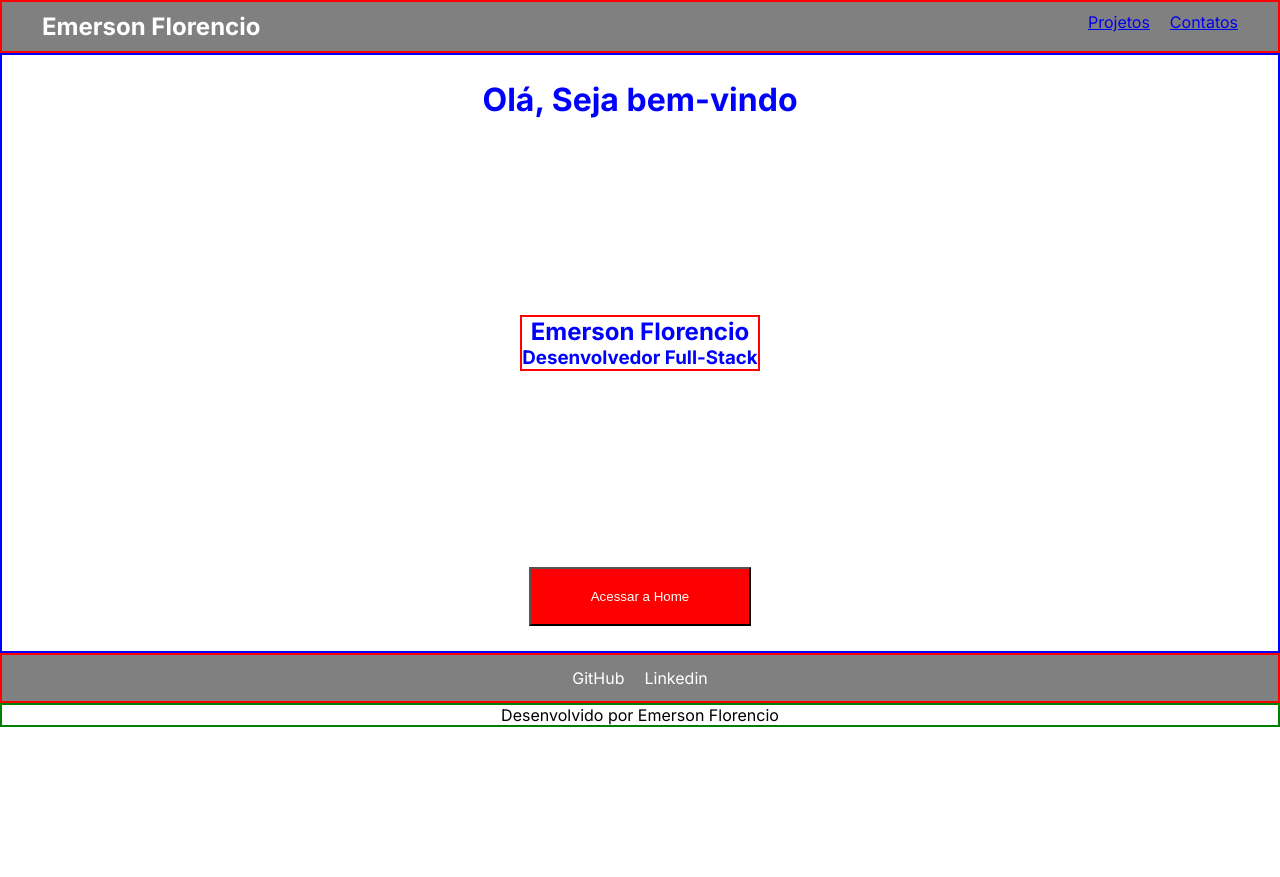
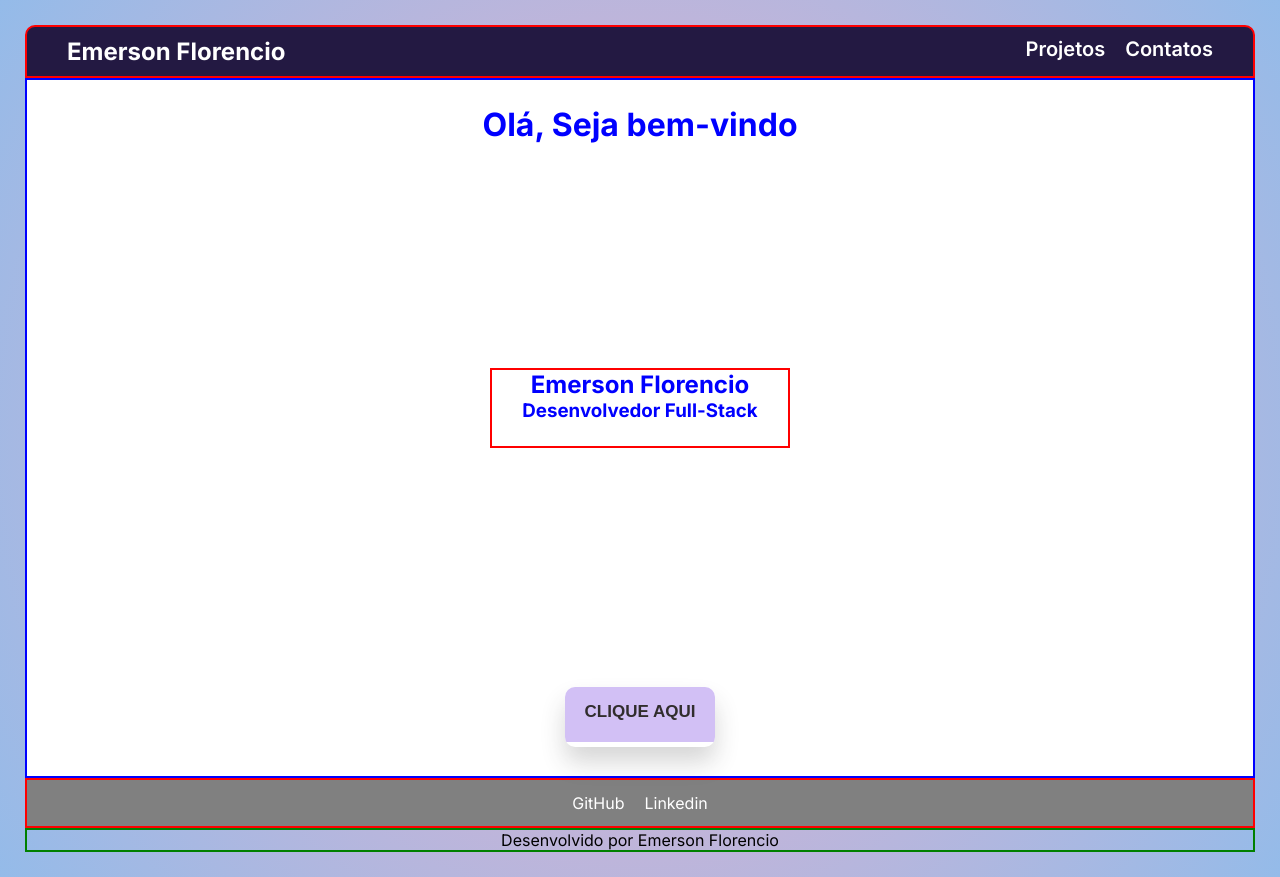
Before and after one commit to EmersonFlorencio/portfolio, a Next.js app: page / in a window 1280 px wide. Before the commit the page ends 800 px from the top, so only its background shows below. Built offline with nearby package versions, Linux system fonts and the light colour scheme.

Commit message:
style: começãndo a estilizar as paginas

```diff
--- a/src/app/global-css.tsx
+++ b/src/app/global-css.tsx
@@ -1,8 +1,6 @@
 "use client"
 
-import { createGlobalStyle } from "styled-components";
-
-
+import { createGlobalStyle, styled } from "styled-components";
 
 export const GlobalStyle = createGlobalStyle<{$whiteColor?: boolean;}>`
 * {
@@ -11,3 +9,9 @@
   margin: 0;
 }
 `
+
+export const BodyContainer = styled.body`
+  padding: 25px;
+  background: rgb(238,174,202);
+  background: radial-gradient(circle, rgba(238,174,202,1) 0%, rgba(148,187,233,1) 100%);
+`
--- a/src/app/layout.tsx
+++ b/src/app/layout.tsx
@@ -1,5 +1,5 @@
 import { Inter } from 'next/font/google'
-import { GlobalStyle } from './global-css'
+import { GlobalStyle, BodyContainer } from './global-css'
 
 const inter = Inter({ subsets: ['latin'] })
 
@@ -15,10 +15,10 @@
 }) {
   return (
     <html lang="pt-br">
-      <body className={inter.className}>
+      <BodyContainer className={inter.className}>
       <GlobalStyle />
         {children}
-      </body>
+      </BodyContainer>
     </html>
   )
 }
--- a/src/app/page.tsx
+++ b/src/app/page.tsx
@@ -9,7 +9,7 @@
   border: blue solid 2px;
   color: blue;
   background-color: white;
-  height: 600px;
+  height: 700px;
   display: flex;
   flex-direction: column;
   justify-content: space-between;
@@ -19,12 +19,72 @@
 const DivContainer = styled.div`
   border: red solid 2px;
   text-align: center;
+  width: 300px;
+  height: 80px;
 `
 
 const BtnStyled = styled.button`
-  padding: 20px 60px;
-  background-color: red;
-  color: white;
+  position: relative;
+  background-color: transparent;
+  color: #312d2d;
+  font-size: 17px;
+  font-weight: 600;
+  border-radius: 10px;
+  width: 150px;
+  height: 60px;
+  margin-top: 15px;
+  border: none;
+  text-transform: uppercase;
+  cursor: pointer;
+  overflow: hidden;
+  box-shadow: 0 15px 25px rgba(51, 51, 51, 0.2);
+  transition: all 0.3s cubic-bezier(0.23, 1, 0.320, 1);
+
+  &::before {
+  display: flex;
+  align-items: center;
+  justify-content: center;
+  width: 100%;
+  height: 100%;
+  pointer-events: none;
+  background: linear-gradient(135deg,#7b4397,#dc2430 );
+  transform: translate(0%,90%);
+  z-index: 99;
+  position: relative;
+  transform-origin: bottom;
+  transition: all 0.6s cubic-bezier(0.23, 1, 0.320, 1);
+  }
+
+  &::after {
+  content: "Clique Aqui";
+  display: flex;
+  align-items: center;
+  justify-content: center;
+  background-color: #d2c0f5;
+  margin-top: 15px;
+  width: 100%;
+  height: 100%;
+  pointer-events: none;
+  transform-origin: top;
+  transform: translate(0%,-100%);
+  transition: all 0.6s cubic-bezier(0.23, 1, 0.320, 1);
+  }
+
+  &:hover::before {
+    transform: translate(0%,0%);
+  }
+
+  &:hover::after {
+    transform: translate(0%,-200%);
+  }
+
+  &:focus {
+    outline: none;
+  }
+
+  &:active {
+    scale: 0.95;
+  }
 `
 
 export default function Home() {
--- a/src/components/Header.tsx
+++ b/src/components/Header.tsx
@@ -6,24 +6,34 @@
 const HeaderContainer = styled.header`
     border: red solid 2px;
     color: white;
-    background-color: gray;
+    background-color: #231942;
     display: flex;
     justify-content: space-between;
     padding: 10px 40px;
+    border-top-left-radius: 10px;
+    border-top-right-radius: 10px;
 `
-const DivContainer = styled.div`
+const NavContainer = styled.nav`
   gap: 20px;
   display: flex;
+
+  > a {
+    color: white;
+    text-decoration: none;
+    cursor: pointer;
+    font-size: 20px;
+    font-weight: 600;
+  }
 `
 
 export default function Header() {
   return (
     <HeaderContainer>
       <h2>Emerson Florencio</h2>
-      <DivContainer>
+      <NavContainer>
         <Link href={'/projetos'}>Projetos</Link>
         <Link href={'/contatos'}>Contatos</Link>
-      </DivContainer>
+      </NavContainer>
     </HeaderContainer>
   )
 }
```
